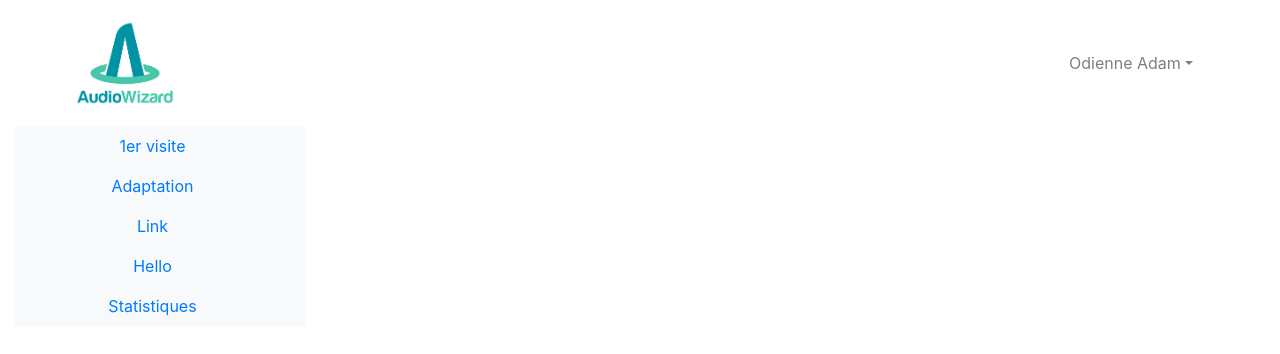
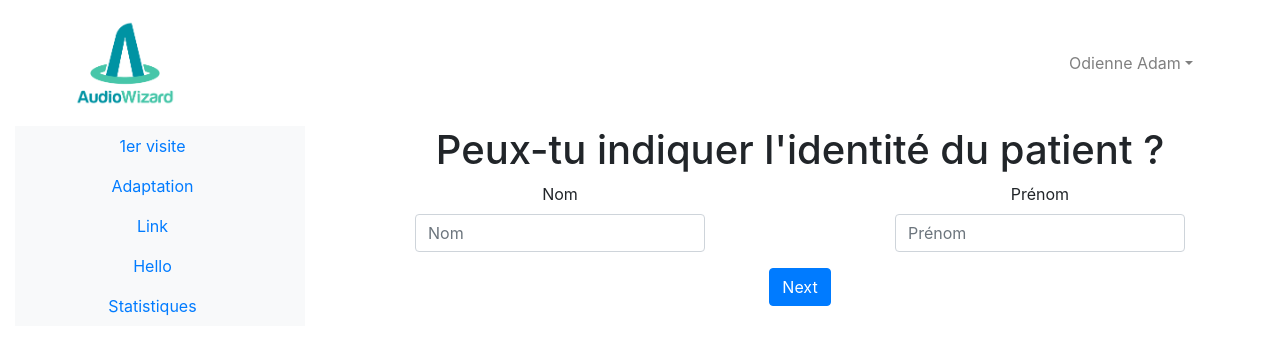
Before and after one commit to Odienne/react-audioWizard, a React (Create React App) app: page /visite in a window 1280 px wide. Shown: the top 354 px of the page. Built offline with nearby package versions, Linux system fonts and the light colour scheme.

Commit message:
Ajout du router et création du formulaire pour choisir le nom du patient

```diff
--- a/package.json
+++ b/package.json
@@ -10,6 +10,8 @@
     "react": "^16.13.1",
     "react-bootstrap": "^1.3.0",
     "react-dom": "^16.13.1",
+    "react-router": "^5.2.0",
+    "react-router-dom": "^5.2.0",
     "react-scripts": "3.4.3"
   },
   "scripts": {
--- a/src/App.js
+++ b/src/App.js
@@ -5,11 +5,22 @@ import {Container, Row, Col} from 'react-bootstrap';
 import '../node_modules/bootstrap/dist/css/bootstrap.min.css';
 import TopNav from './components/TopNav';
 import LeftNav from './components/LeftNav';
+import Accueil from './components/Accueil';
 import MainApp from './components/MainApp';
+
+import {
+    BrowserRouter as Router,
+    Route,
+    Switch,
+    Link
+} from "react-router-dom";
 
 function App() {
     return (
+
         <div className="App">
+            <Router>
+
                 <Container fluid>
                     <Row>
                         <TopNav/>
@@ -19,10 +30,15 @@ function App() {
                             <LeftNav/>
                         </Col>
                         <Col>
-                        <MainApp/>
+                            <Switch>
+                                <Route path="/" exact component={Accueil}/>
+                                <Route path="/visite" exact component={MainApp}/>
+                            </Switch>
                         </Col>
                     </Row>
                 </Container>
+            </Router>
+
         </div>
     );
 }
--- /dev/null
+++ b/src/components/Accueil.js
@@ -0,0 +1,12 @@
+import React from 'react';
+
+export default class Accueil extends React.Component {
+
+    render() {
+        return (
+            <div>
+                <h1>Accueil</h1>
+            </div>
+        )
+    }
+}
--- a/src/components/LeftNav.js
+++ b/src/components/LeftNav.js
@@ -7,22 +7,19 @@ export default class LeftNav extends React.Component {
                 <Nav className="col-md-12  d-md-block bg-light sidebar"
                      activeKey="/home">
                     <Nav.Item>
-                    <Nav.Link href="/home">1er visite</Nav.Link>
+                        <Nav.Link href="/visite">1er visite</Nav.Link>
                     </Nav.Item>
                     <Nav.Item>
-                    <Nav.Link >Adaptation</Nav.Link>
+                        <Nav.Link>Adaptation</Nav.Link>
                     </Nav.Item>
                     <Nav.Item>
-                    <Nav.Link >Link</Nav.Link>
+                        <Nav.Link>Link</Nav.Link>
                     </Nav.Item>
                     <Nav.Item>
-
+                        <Nav.Link>Hello</Nav.Link>
                     </Nav.Item>
                     <Nav.Item>
-                    <Nav.Link >Hello</Nav.Link>
-                </Nav.Item>
-                <Nav.Item>
-                    <Nav.Link >Statistiques</Nav.Link>
+                        <Nav.Link>Statistiques</Nav.Link>
                     </Nav.Item>
                 </Nav>
         );
--- a/src/components/MainApp.js
+++ b/src/components/MainApp.js
@@ -1,9 +1,52 @@
 import React from 'react';
+import {Form, Row, Col} from 'react-bootstrap';
+import Button from "react-bootstrap/Button";
+
 
 export default class MainApp extends React.Component {
+
+    onClickNext = () => {
+        /*check form*/
+        console.log(this.lastname.value);
+        console.log(this.firstname.value);
+        this.test()
+    }
+
+    test = () => {
+        return(
+            <div>
+                <p>Teeeeeehehe</p>
+            </div>
+        )
+    }
+
+
     render() {
         return (
-            <div></div>
+            <div>
+                <h1>Peux-tu indiquer l'identité du patient ?</h1>
+
+                <Form>
+                    <Row>
+                        <Col sm={{span: 4, offset: 1}}>
+                            <Form.Group controlId="lastname">
+                                <Form.Label>Nom</Form.Label>
+                                <Form.Control type="text" placeholder="Nom" ref={(ref) => {this.lastname = ref}} required/>
+                            </Form.Group>
+                        </Col>
+                        <Col sm={{span: 4, offset: 2}}>
+                            <Form.Group controlId="firstname">
+                                <Form.Label>Prénom</Form.Label>
+                                <Form.Control type="text" placeholder="Prénom" ref={(ref) => {this.firstname = ref}} required/>
+                            </Form.Group>
+                        </Col>
+                    </Row>
+
+                    <Button variant="primary" type="submit" onClick={this.onClickNext}>
+                        Next
+                    </Button>
+                </Form>
+            </div>
         )
     }
 }
--- a/src/components/TopNav.js
+++ b/src/components/TopNav.js
@@ -17,7 +17,7 @@ export default class TopNav extends React.Component {
             <Container fluid>
                 <Navbar>
                     <Col sm={2}>
-                        <Navbar.Brand href="#home">
+                            <Navbar.Brand href="/">
                                 <img
                                     src={logo}
                                     width="100"
@@ -26,8 +26,9 @@ export default class TopNav extends React.Component {
                                     alt="AudioWizard Logo"
                                 />
                             </Navbar.Brand>
+
                     </Col>
-                    <Col sm={{span:2, offset: 8}}>
+                    <Col sm={{span: 2, offset: 8}}>
                         <Navbar.Toggle aria-controls="basic-navbar-nav"/>
                         <Navbar.Collapse>
                             <Nav>
```
Also changed, not shown: 1 other file (tests, documents, lock files or other folders). Lines whose indentation alone changed are shown as unchanged.
